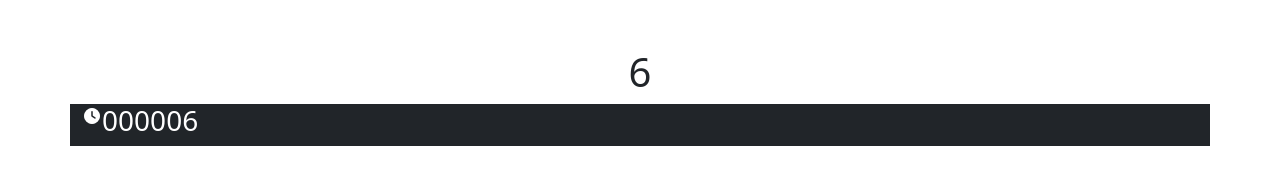
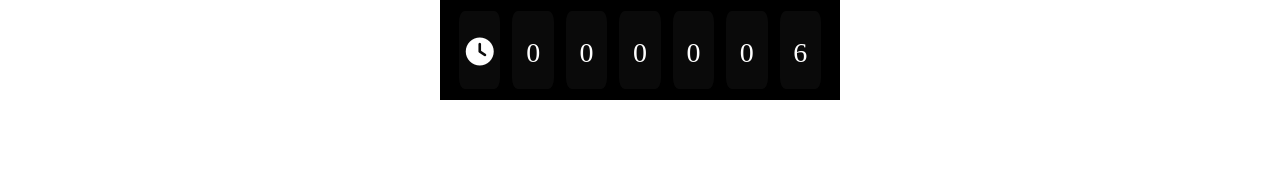
Before and after one commit to 4GeeksAcademy/diazmoraj-Simple-Counter, a React app: page / in a window 1280 px wide. Built offline with nearby package versions, Linux system fonts and the light colour scheme.

Commit message:
Actualizar el front-end del timer

```diff
--- a/src/js/component/SecondCounter.js
+++ b/src/js/component/SecondCounter.js
@@ -10,12 +10,9 @@ const SecondCounter = (props) => {
     let digito6 = Math.floor(props.seconds/100000%10);
 
     return(
-        <>
-            <h1 className="text-center mt-5">{props.seconds}</h1>
-
-            <div className="container bg-dark text-white d-flex">
+        <div className="container box-timer">
             <div>
-                <i class="fa-solid fa-clock"></i>
+                <h3><i class="fa-solid fa-clock"></i></h3>
             </div>
             <div>
                 <h3>{digito6}</h3>
@@ -36,7 +33,6 @@ const SecondCounter = (props) => {
                 <h3>{digito1}</h3>
             </div>
         </div>
-        </>
     );
 };
 
--- a/src/styles/index.css
+++ b/src/styles/index.css
@@ -10,3 +10,33 @@
     import 'relative/path/to/stylesheet.scss';
 
 */
+
+.box-timer{
+    border: 1px solid black;
+    display: flex;
+    justify-content: center;
+    align-items: center;
+    margin-top: 0px auto;
+    width: 400px;
+    height: 100px;
+    background-color: black;
+    font-size: 25px;
+    text-align: center;
+}
+
+.box-timer div{
+    border: 1px solid black;
+    border-radius: 15%;
+    margin: 5px;
+    width: 60px;
+    height: 80px;
+    background-color: rgb(10, 10, 10);
+    color: white;
+    font-family: 'Times New Roman', Times, serif;
+}
+
+h3{
+    justify-content: center;
+    align-items: center;
+    margin-top: 25px;
+}
```
Lines whose indentation alone changed are shown as unchanged.
